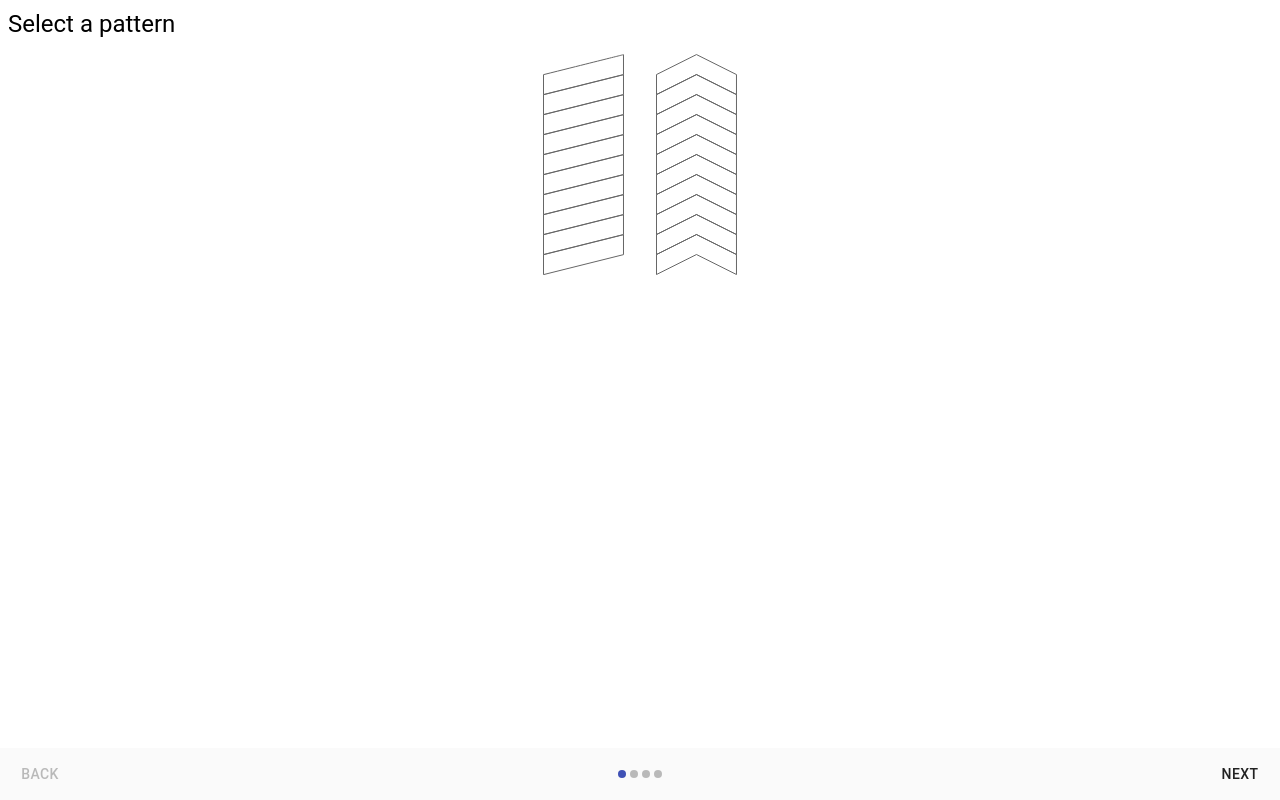
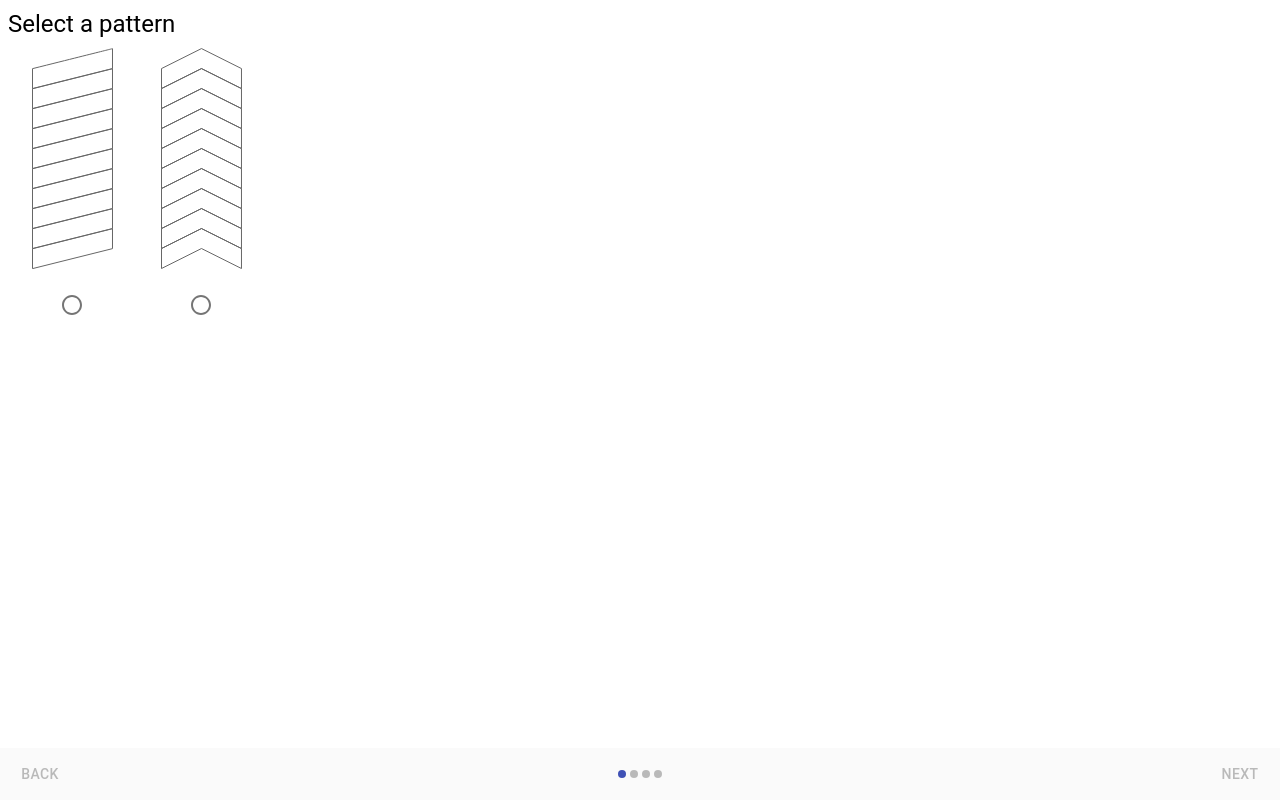
Before and after one commit to burzomir/plecionki, a React (Create React App) app: page / in a window 1280 px wide. Built offline with nearby package versions, Linux system fonts and the light colour scheme.

Commit message:
Implement PatternSelection

```diff
--- a/src/App.tsx
+++ b/src/App.tsx
@@ -1,15 +1,7 @@
-import {
-  Button,
-  Container,
-  MobileStepper,
-  Paper,
-  Typography,
-} from "@material-ui/core";
+import { Button, Container, MobileStepper, Paper } from "@material-ui/core";
 import { makeStyles } from "@material-ui/core/styles";
 import { useState } from "react";
 import * as Creator from "./Creator";
-import { Pattern } from "./patterns/Pattern";
-import { ReactComponent as Pattern1 } from "./patterns/pattern-1.svg";
 import { ColorSelection } from "./steps/ColorSelection";
 import { PatternSelection } from "./steps/PatternSelection";
 
@@ -31,10 +23,11 @@ const useStyles = makeStyles((theme) => ({
 function App() {
   const styles = useStyles();
   const [creator, setCreator] = useState(Creator.start());
+  const [nextCreator, setNextCreator] = useState<Creator.Creator | null>(null);
   const renderStep = () => {
     switch (creator.step) {
       case "Pattern Selection":
-        return <PatternSelection creator={creator} onSelect={setCreator} />;
+        return <PatternSelection creator={creator} onSelect={setNextCreator} />;
       case "Color Selection":
         return <ColorSelection creator={creator} onSelect={setCreator} />;
       default:
@@ -56,7 +49,20 @@ function App() {
             Back
           </Button>
         }
-        nextButton={<Button>Next</Button>}
+        nextButton={
+          <Button
+            disabled={nextCreator === null}
+            onClick={() => {
+              if (nextCreator === null) {
+                return;
+              }
+              setCreator(nextCreator);
+              setNextCreator(null);
+            }}
+          >
+            Next
+          </Button>
+        }
       />
     </Container>
   );
--- a/src/steps/PatternSelection.tsx
+++ b/src/steps/PatternSelection.tsx
@@ -1,4 +1,10 @@
-import { Button, makeStyles, Typography } from "@material-ui/core";
+import {
+  FormControlLabel,
+  makeStyles,
+  Radio,
+  RadioGroup,
+  Typography,
+} from "@material-ui/core";
 import { Creator, PatternSelectionStep, selectPattern } from "../Creator";
 import { Patterns, PatternsMap } from "../patterns/Patterns";
 import { Pattern } from "../patterns/Pattern";
@@ -22,26 +28,35 @@ export function PatternSelection({ creator, onSelect }: PatternSelectionProps) {
   return (
     <>
       <Typography variant="h5">Select a pattern</Typography>
-      <div className={styles.patternList}>
-        <Button
-          onClick={() => onSelect(selectPattern(Patterns.Pattern1, creator))}
+      <RadioGroup
+        row
+        onChange={(e) => onSelect(selectPattern(e.target.value, creator))}
       >
+        <FormControlLabel
+          value={Patterns.Pattern1}
+          control={<Radio color="primary" />}
+          labelPlacement="top"
+          label={
             <Pattern
               className={styles.pattern}
               PatternSource={PatternsMap[Patterns.Pattern1]}
               colors={[]}
             />
-        </Button>
-        <Button
-          onClick={() => onSelect(selectPattern(Patterns.Pattern2, creator))}
-        >
+          }
+        />
+        <FormControlLabel
+          value={Patterns.Pattern2}
+          control={<Radio color="primary" />}
+          labelPlacement="top"
+          label={
             <Pattern
               className={styles.pattern}
               PatternSource={PatternsMap[Patterns.Pattern2]}
               colors={[]}
             />
-        </Button>
-      </div>
+          }
+        />
+      </RadioGroup>
     </>
   );
 }
```
Lines whose indentation alone changed are shown as unchanged.
